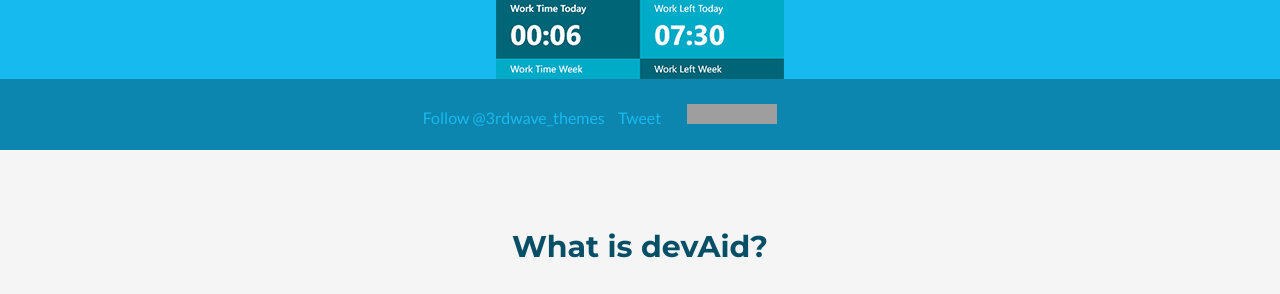
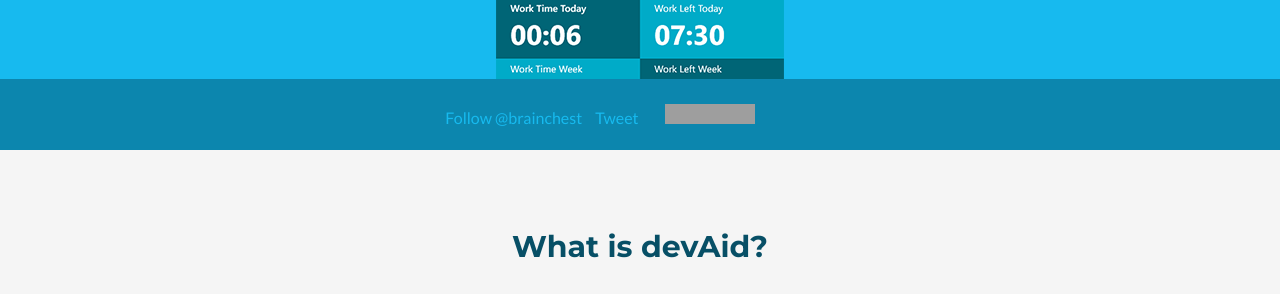
Before and after one commit to brainchest/brainchest-web, a Jekyll site: the page built from index.html, in a window 1280 px wide and 900 px high, scrolled down 720 px. Shown: the part 152-446 px from the top of the window. Built offline with Jekyll 4.4.1, drawn with Linux system fonts in a browser that asks for light colours; comment, search, counter and statistics services are not loaded; grey boxes are pictures that could not be loaded.

Commit message:
Remove old 3rdware references

```diff
--- a/_includes/promo.html
+++ b/_includes/promo.html
@@ -19,16 +19,11 @@
             <div class="scrns">
                 <img src="assets/v3.0_start_1.png"/>
             </div>
-            <!--<ul class="meta list-inline">
-                <li><a href="#" target="_blank">View on GitHub</a></li>
-                <li><a href="https://github.com/twbs/bootstrap" target="_blank">Full Documentation</a></li>
-                <li>Created by: <a href="http://themes.3rdwavemedia.com/" target="_blank">Xiaoying Riley</a> at 3rd Wave Media</li>
-            </ul>--><!--//meta-->
         </div><!--//container-->
         <div class="social-media">
             <div class="social-media-inner container text-center">
                 <ul class="list-inline">
-                    <li class="twitter-follow"><a href="https://twitter.com/brainchest" class="twitter-follow-button" data-show-count="false">Follow @3rdwave_themes</a>
+                    <li class="twitter-follow"><a href="https://twitter.com/brainchest" class="twitter-follow-button" data-show-count="false">Follow @brainchest</a>
 <script>!function(d,s,id){var js,fjs=d.getElementsByTagName(s)[0],p=/^http:/.test(d.location)?'http':'https';if(!d.getElementById(id)){js=d.createElement(s);js.id=id;js.src=p+'://platform.twitter.com/widgets.js';fjs.parentNode.insertBefore(js,fjs);}}(document, 'script', 'twitter-wjs');</script>
                     </li><!--//twitter-follow-->
                     <li class="twitter-tweet">
```
